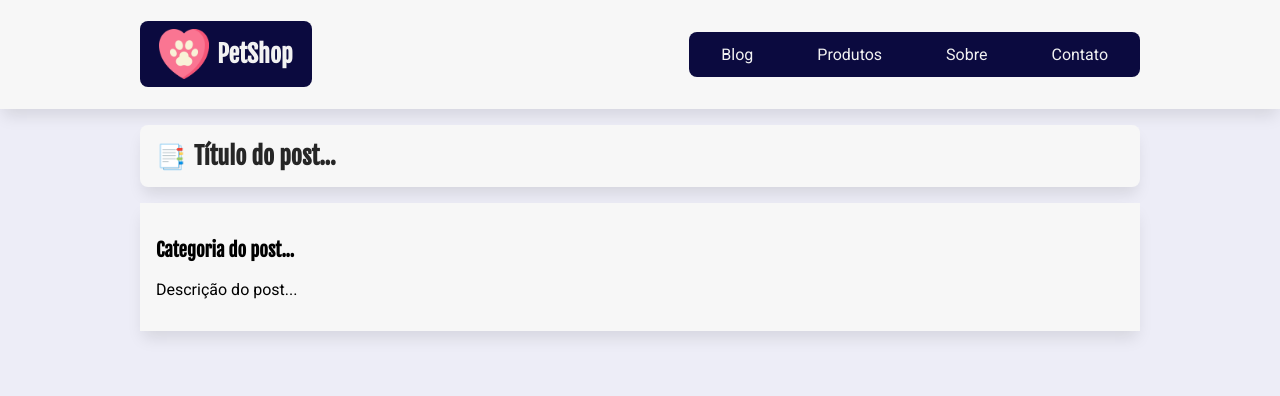
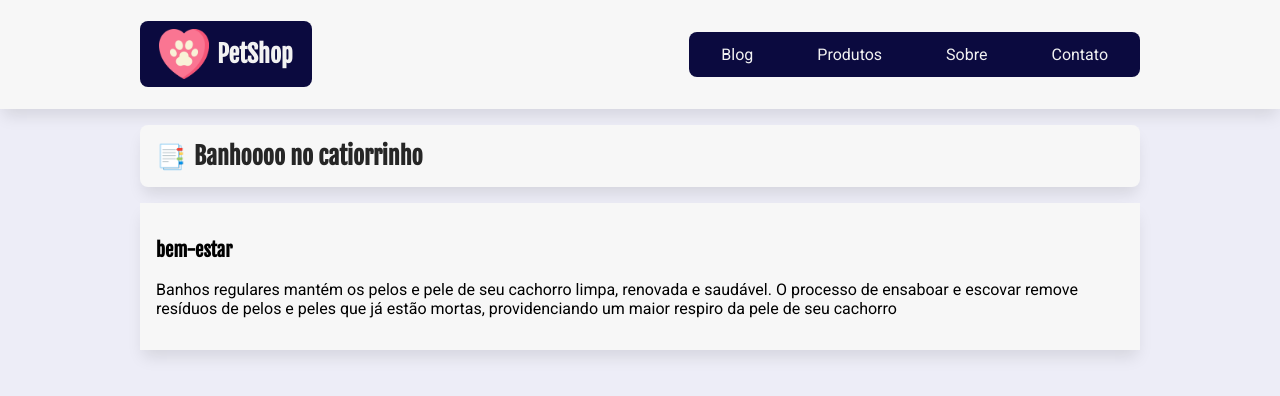
Before and after one commit to lucasmendeshy/petshop, a React (Create React App) app: page /posts/1 in a window 1280 px wide. Shown: the top 396 px of the page. Built offline with nearby package versions, Linux system fonts and the light colour scheme; data requests are answered from the project's data file.

Commit message:
uso do history
 Verificando se o resultando do objeto de dados possui o tamanho de zero (ou seja, se ele está vazio, sem dados nenhum)

```diff
--- a/src/App.jsx
+++ b/src/App.jsx
@@ -24,7 +24,7 @@ const App = () => {
               <Redirect to="/" />
             </Route>
 
-            <Route path="/posts">
+            <Route path="/posts/:id">
               <Post />
             </Route>
 
--- a/src/Components/ListaPosts/ListaPosts.jsx
+++ b/src/Components/ListaPosts/ListaPosts.jsx
@@ -2,7 +2,6 @@ import { useState, useEffect } from "react"; // Hooks do React
 import serverApi from "../../api/servidor-api";
 import LoadingDesenho from "../LoadingDesenho/LoadingDesenho.jsx";
 import estilos from "./ListaPosts.module.css";
-import pacman from "../../assets/images/pacman.svg";
 
 const ListaPosts = ({ titulo, subtitulo }) => {
   /* Iniciamos o state componente com um array vazio,
--- a/src/pages/Post/Post.jsx
+++ b/src/pages/Post/Post.jsx
@@ -1,12 +1,47 @@
+import { useEffect, useState } from "react";
+import { useHistory, useParams } from "react-router-dom";
+import serverApi from "../../api/servidor-api.js";
 import Caixa from "../../Components/Caixa/Caixa.jsx";
+import LoadingDesenho from "../../Components/LoadingDesenho/LoadingDesenho.jsx";
 import estilos from "./Post.module.css";
 const Post = () => {
+  /* useParams() -> hook do react-router que permite acesso/manipulação de parâmetro vindos da URL. */
+  const { id } = useParams();
+  console.log(id);
+  const [loading, setLoading] = useState(true);
+  const [post1, setPost1] = useState([]);
+
+  /* Hook do react-router que permite utilizar recuros de navegação no histórico do navegador */
+  let history = useHistory();
+
+  useEffect(() => {
+    async function getPost() {
+      try {
+        const resposta = await fetch(`${serverApi}/posts/${id}`);
+        const dados = await resposta.json();
+        setPost1(dados);
+        setLoading(false);
+        /* Verificando se o resultando do objeto de dados possui o tamanho de zero (ou seja, se ele está vazio, sem dados nenhum) */
+        if (Object.keys(dados).length === 0) {
+          /* Estamos, forçando o redirecionamento numa de primeiro nível que não existe. Com isso, na prática, o router traz a página404. */
+          history.push("/404");
+        }
+        console.log(dados);
+      } catch (error) {
+        console.log("Deu ruim na busca do post: " + error.message);
+      }
+    }
+    getPost();
+  }, [id]); /* id é uma dependência para useEffect */
+
+  if (loading) return <LoadingDesenho />;
+
   return (
     <section>
-      <h2 className={estilos.titulo_secao}>Título do post...</h2>
+      <h2 className={estilos.titulo_secao}>{post1.titulo}</h2>
       <Caixa>
-        <h3>Categoria do post...</h3>
-        <p>Descrição do post...</p>
+        <h3>{post1.categoria}</h3>
+        <p>{post1.descricao}</p>
       </Caixa>
     </section>
   );
```
